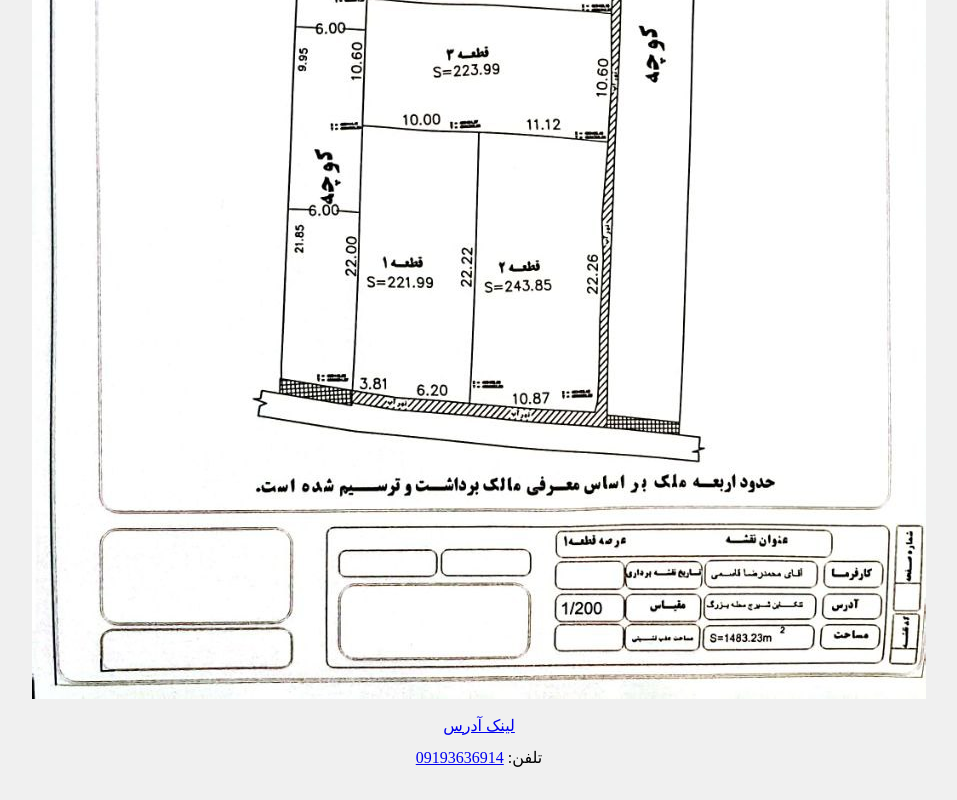
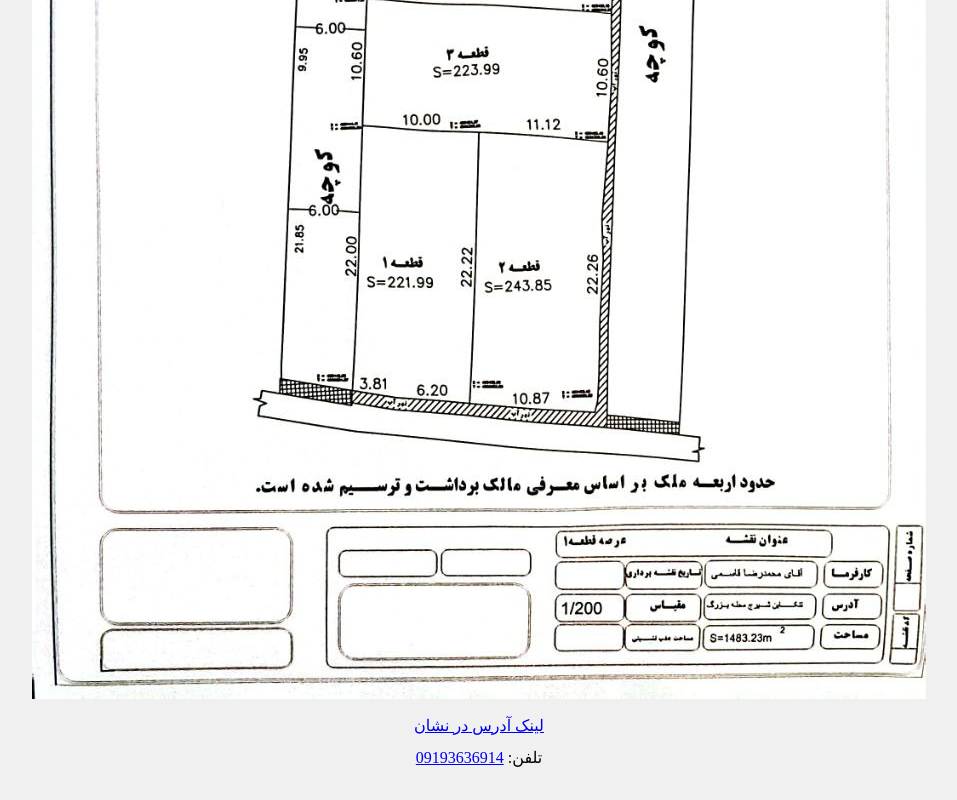
Before and after one commit to Ali-Ghasemi-Tech/kiwi, a plain HTML site: page index.html in a window 1280 px wide. Shown: the part 589-1389 px from the top of the page, without its empty margins (161-1118 px from the left). Drawn offline with Linux system fonts and the light colour scheme.

Commit message:
final commit

```diff
--- a/index.html
+++ b/index.html
@@ -11,7 +11,7 @@
     <img src="./assets/photo_2024-11-20_18-47-43.jpg" alt="">
   </a>
 
-  <a href="https://nshn.ir/2bfuM5yx1R0g">لینک آدرس</a>
+  <a href="https://nshn.ir/2bfuM5yx1R0g">لینک آدرس در نشان</a>
   <div>
     <span>تلفن: </span>
     <a href="tel:09193636914">09193636914</a>
```
